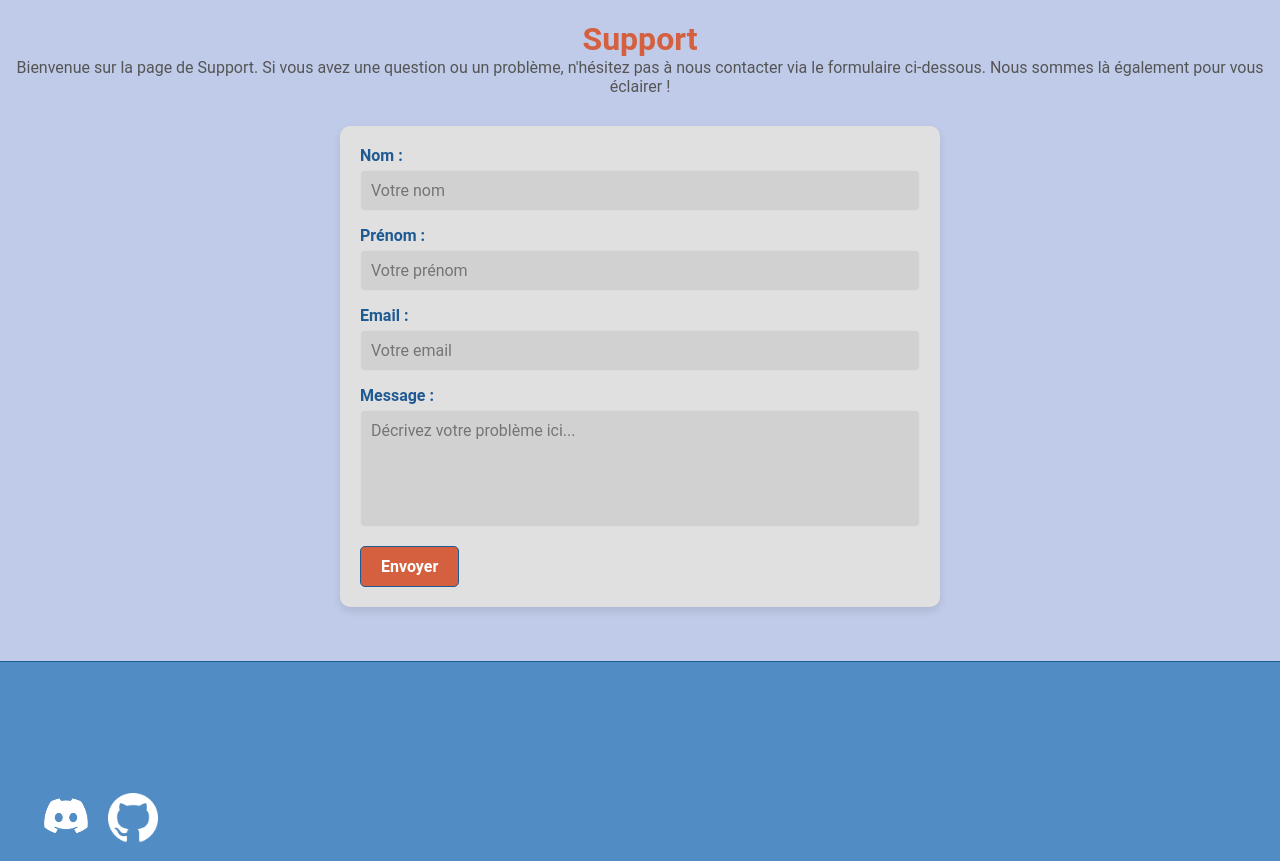
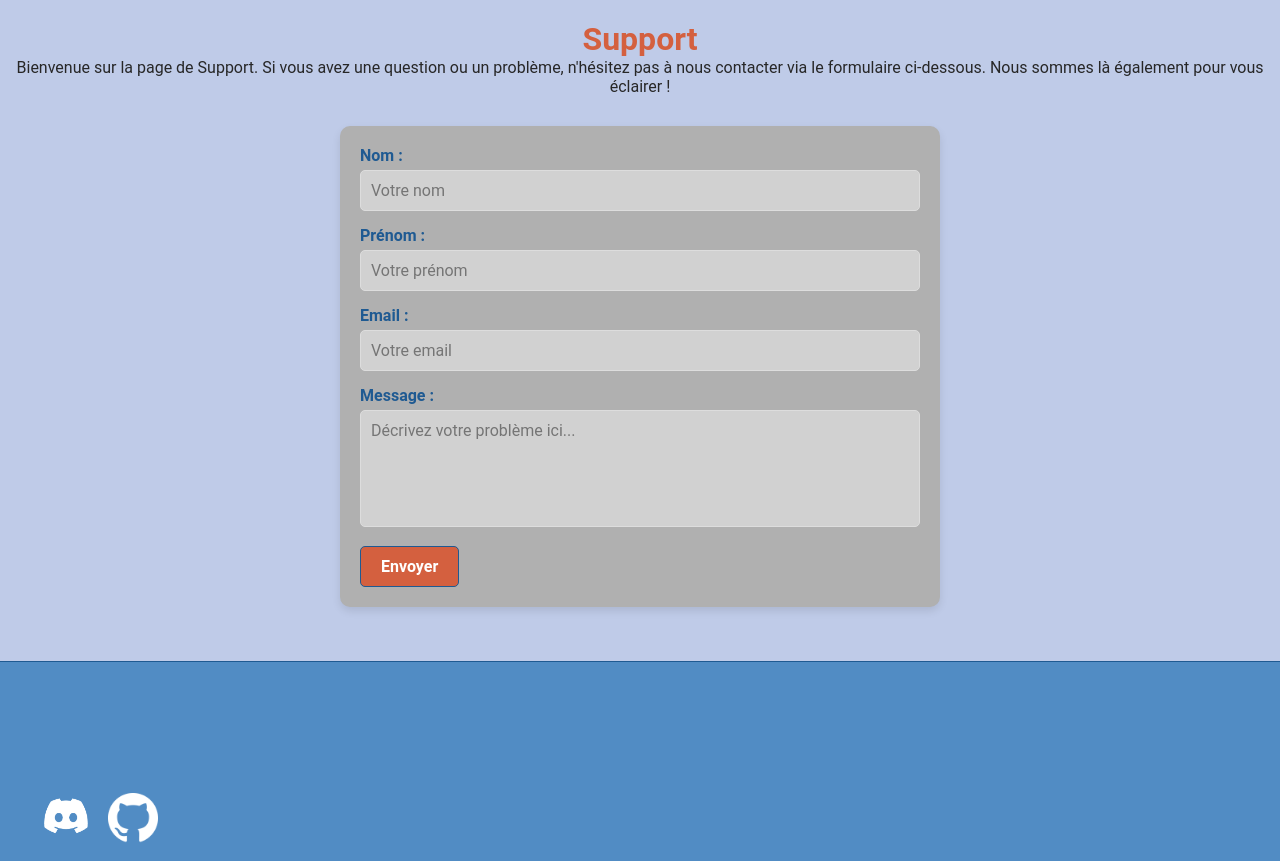
Before and after one commit to Neplexx/PROJET-WEB, a PHP site: page /html/support.html in a window 1280 px wide; the page is wider, and only the part inside the window is pictured. Shown: the part 93-954 px from the top of that part. Run offline with PHP 8.4, Linux system fonts and the light colour scheme.

Commit message:
full changement

```diff
--- a/styles/style_support.css
+++ b/styles/style_support.css
@@ -4,7 +4,7 @@
     --bleu-texte-1:#79B5EA;
     --bleu-fond:#BFCBE8;
     --orange:#D4603F;
-    --gris-texte:#E0E0E0;
+    --gris-texte:#272727;
 }
 @media (prefers-color-scheme: dark) {
     :root {
@@ -158,14 +158,14 @@ h1 {
 }
 p {
     text-align: center;
-    color: #555;
+    color: var(--gris-texte);
     padding-bottom: 30px;
     margin: 0;
 }
 #supportForm {
     max-width: 600px;
     margin: 0 auto;
-    background: var(--gris-texte);
+    background: #B0B0B0;
     padding: 20px;
     border-radius: 10px;
     box-shadow: 0 4px 8px rgba(0, 0, 0, 0.1);
```
